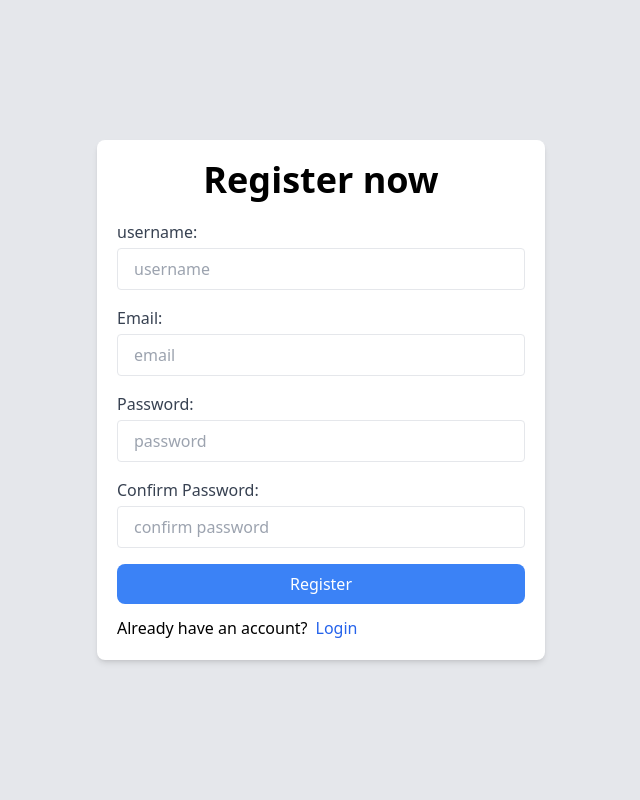
After one commit to joy-mahmud/django-shopping-app, a Django app: page /users/register/ in a window 1280 px wide. The commit adds this page. Shown: the whole page, without its empty margins (319-959 px from the left). Run offline with Django 5.2, Linux system fonts and the light colour scheme; some libraries are stand-ins or nearby versions.

Commit message:
login registration system complete

```diff
--- a/users/forms.py
+++ b/users/forms.py
@@ -1,7 +1,13 @@
 from django import forms
-from django.contrib.auth.forms import AuthenticationForm
+from django.contrib.auth.forms import AuthenticationForm,UserCreationForm
 from django.contrib.auth.models import User
 
 class LoginForm(AuthenticationForm):
     username=forms.CharField()
     password=forms.CharField()
+
+class RegisterForm(UserCreationForm):
+    email=forms.EmailField()
+    class Meta:
+        model=User
+        fields=['username','email','password1','password2']
--- /dev/null
+++ b/users/templates/users/register.html
@@ -0,0 +1,47 @@
+<!DOCTYPE html>
+<html lang="en">
+<head>
+    <meta charset="UTF-8">
+    <meta name="viewport" content="width=device-width, initial-scale=1.0">
+    <title>Register</title>
+    <script src="https://cdn.tailwindcss.com"></script>
+</head>
+<body class="bg-gray-200 flex justify-center items-center h-screen">
+
+    <div class="bg-white shadow-md rounded-lg p-5 max-w-md w-full">
+        <h2 class="text-4xl font-semibold text-center mb-5">Register now</h2>
+        <form action="" method="post" class="space-y-4">
+
+            {% csrf_token %}
+            <div >
+                <label for="username" class="block text-gray-700 font-medium mb-1">username:</label>
+                <input type="text" name="username" id="username" class="w-full px-4 py-2 border rounded focus:outline-none focus:ring-2 focus:ring-blue-500 " placeholder='username'>
+
+            </div>
+            <div >
+                <label for="email" class="block text-gray-700 font-medium mb-1">Email:</label>
+                <input type="text" name="email" id="email" class="w-full px-4 py-2 border rounded focus:outline-none focus:ring-2 focus:ring-blue-500 " placeholder='email'>
+
+            </div>
+            <div >
+                <label for="password1" class="block text-gray-700 font-medium mb-1">Password:</label>
+                <input type="text" name="password1" id="password1" class="w-full px-4 py-2 border rounded focus:outline-none focus:ring-2 focus:ring-blue-500 " placeholder='password'>
+
+            </div>
+            <div >
+                <label for="password2" class="block text-gray-700 font-medium mb-1">Confirm Password:</label>
+                <input type="text" name="password2" id="password2" class="w-full px-4 py-2 border rounded focus:outline-none focus:ring-2 focus:ring-blue-500 " placeholder='confirm password'>
+
+            </div>
+
+
+        <button type="submit" class="w-full mt-6 bg-blue-500 text-white py-2 rounded-lg hover:bg-blue-6oo">Register</button>
+
+    </form>
+    <span class="flex gap-2 mt-3">
+        <p>Already have an account?</p>
+        <a href="{% url 'login' %}" class="text-blue-600">Login</a>
+    </span>
+    </div>
+</body>
+</html>
--- a/users/urls.py
+++ b/users/urls.py
@@ -3,5 +3,6 @@ from . import views
 
 urlpatterns = [
     path('login/',views.signIn ,name='login'),
+    path('register/',views.register,name='register'),
     path("logut/",views.logout_view, name="logout")
 ]
--- a/users/views.py
+++ b/users/views.py
@@ -1,6 +1,6 @@
 from django.shortcuts import render,redirect
 from django.http import HttpResponse
-from .forms import LoginForm
+from .forms import LoginForm,RegisterForm
 from django.contrib.auth import login ,logout
 from django.contrib.auth.decorators import login_required
 # Create your views here.
@@ -18,6 +18,18 @@ def signIn(request):
 
     return render(request,'users/login.html')
 
+def register(request):
+    if request.method == "POST":
+        form = RegisterForm(request.POST)
+        if form.is_valid():
+            print('form is valid')
+            form.save()
+            return redirect('login')
+    else:
+        form = RegisterForm()
+
+    return render(request,'users/register.html',{'form':form})
+
 @ login_required
 def logout_view(request):
     logout(request)
```
Also changed, not shown: main/templates/main/menu.html (+17 -9 lines), users/templates/users/login.html (+5 -2 lines), db.sqlite3.
